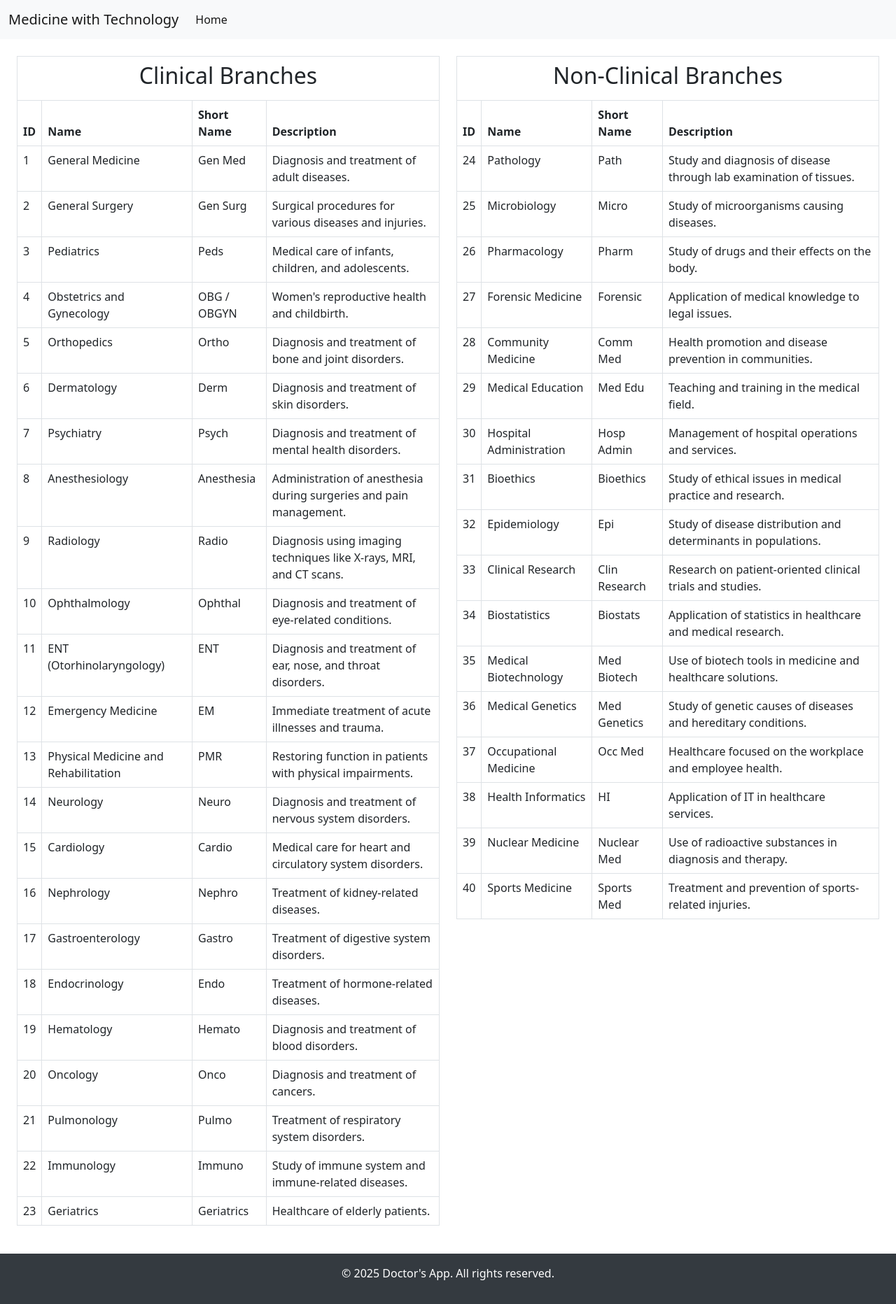
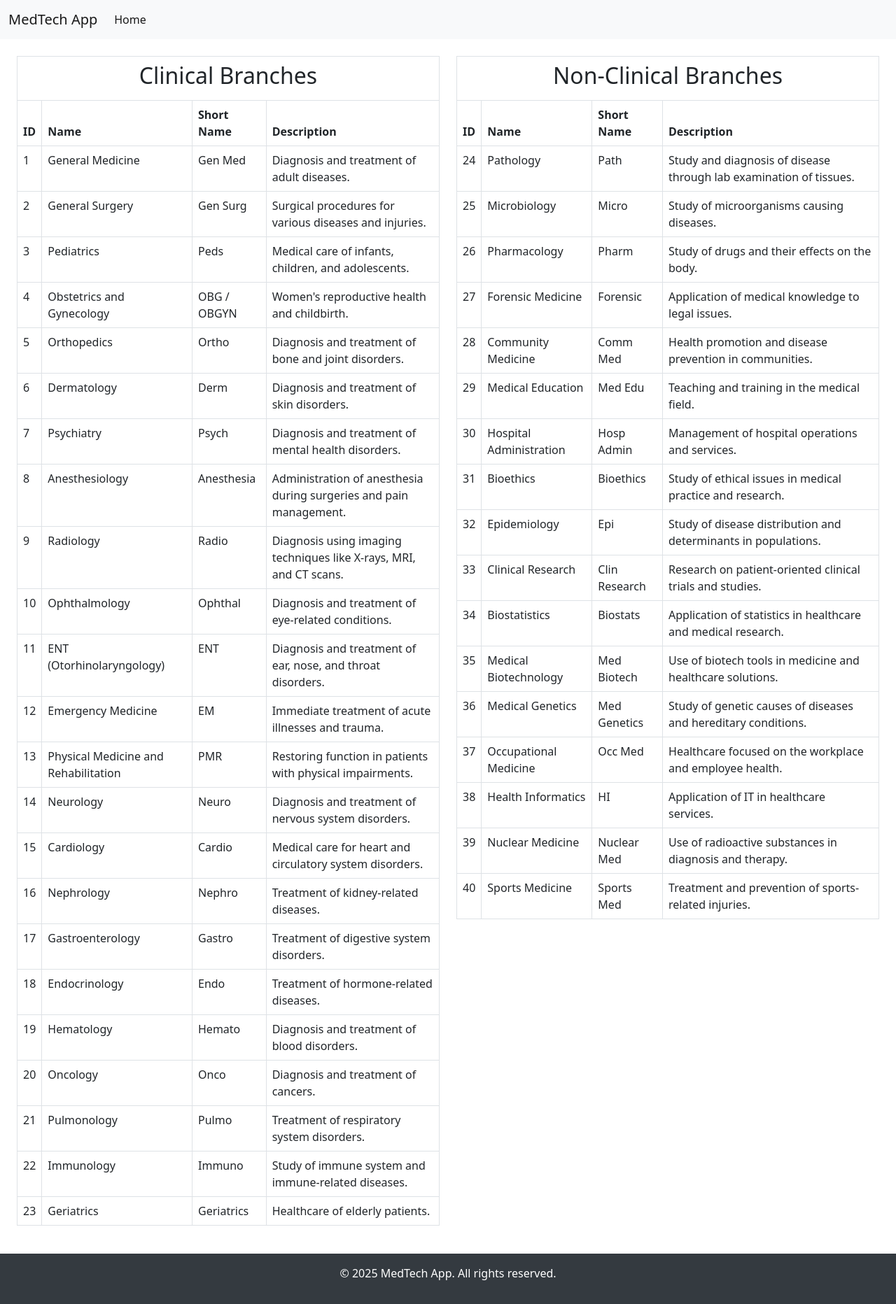
Before and after one commit to shaikmalikbasha583/med-tech-app, a Flask app: page / in a window 1280 px wide. Shown: the whole page at 70% size. Run offline with Flask 3, Linux system fonts and the light colour scheme.

Commit message:
app name updated

```diff
--- a/app/__init__.py
+++ b/app/__init__.py
@@ -3,6 +3,7 @@ import logging
 from flask import Flask, render_template
 
 from app.data.branches import data
+from app.utils import constants as c
 from config import Config
 
 
@@ -13,7 +14,7 @@ def create_app():
     @app.route("/")
     def index():
         logging.info("Returning Home Page")
-        return render_template("index.html", data=data)
+        return render_template("index.html", data=data, c=c)
 
     # db.init_app(app)
     # login_manager.init_app(app)
--- a/app/templates/base.html
+++ b/app/templates/base.html
@@ -1,7 +1,7 @@
 <!DOCTYPE html>
 <html>
 <head>
-    <title>{% block title %}Doctor's World App{% endblock %}</title>
+    <title>{% block title %}{{ c['APP_NAME'] }}{% endblock %}</title>
     <!-- Required meta tags -->
     <meta charset="utf-8">
     <meta name="viewport" content="width=device-width, initial-scale=1">
@@ -15,7 +15,7 @@
     <!-- Navbar -->
     <nav class="navbar navbar-expand-lg navbar-light bg-light">
         <div class="container-fluid">
-          <a class="navbar-brand" href="/">Medicine with Technology</a>
+          <a class="navbar-brand" href="/">{{ c['APP_NAME'] }}</a>
           <button class="navbar-toggler" type="button" data-bs-toggle="collapse" data-bs-target="#navbarNavDropdown" aria-controls="navbarNavDropdown" aria-expanded="false" aria-label="Toggle navigation">
             <span class="navbar-toggler-icon"></span>
           </button>
@@ -66,7 +66,7 @@
 
     <!-- Footer -->
     <footer>
-        <p>&copy; {{ current_year or "2025" }} Doctor's App. All rights reserved.</p>
+        <p>&copy; {{ current_year or "2025" }} {{ c['APP_NAME'] }}. All rights reserved.</p>
     </footer>
 
     <script src="https://cdn.jsdelivr.net/npm/bootstrap@5.0.2/dist/js/bootstrap.bundle.min.js" integrity="sha384-MrcW6ZMFYlzcLA8Nl+NtUVF0sA7MsXsP1UyJoMp4YLEuNSfAP+JcXn/tWtIaxVXM" crossorigin="anonymous"></script>
--- /dev/null
+++ b/app/utils/constants.py
@@ -0,0 +1 @@
+APP_NAME = "MedTech App"
```
Also changed, not shown: app/utils/__init__.py (added).
